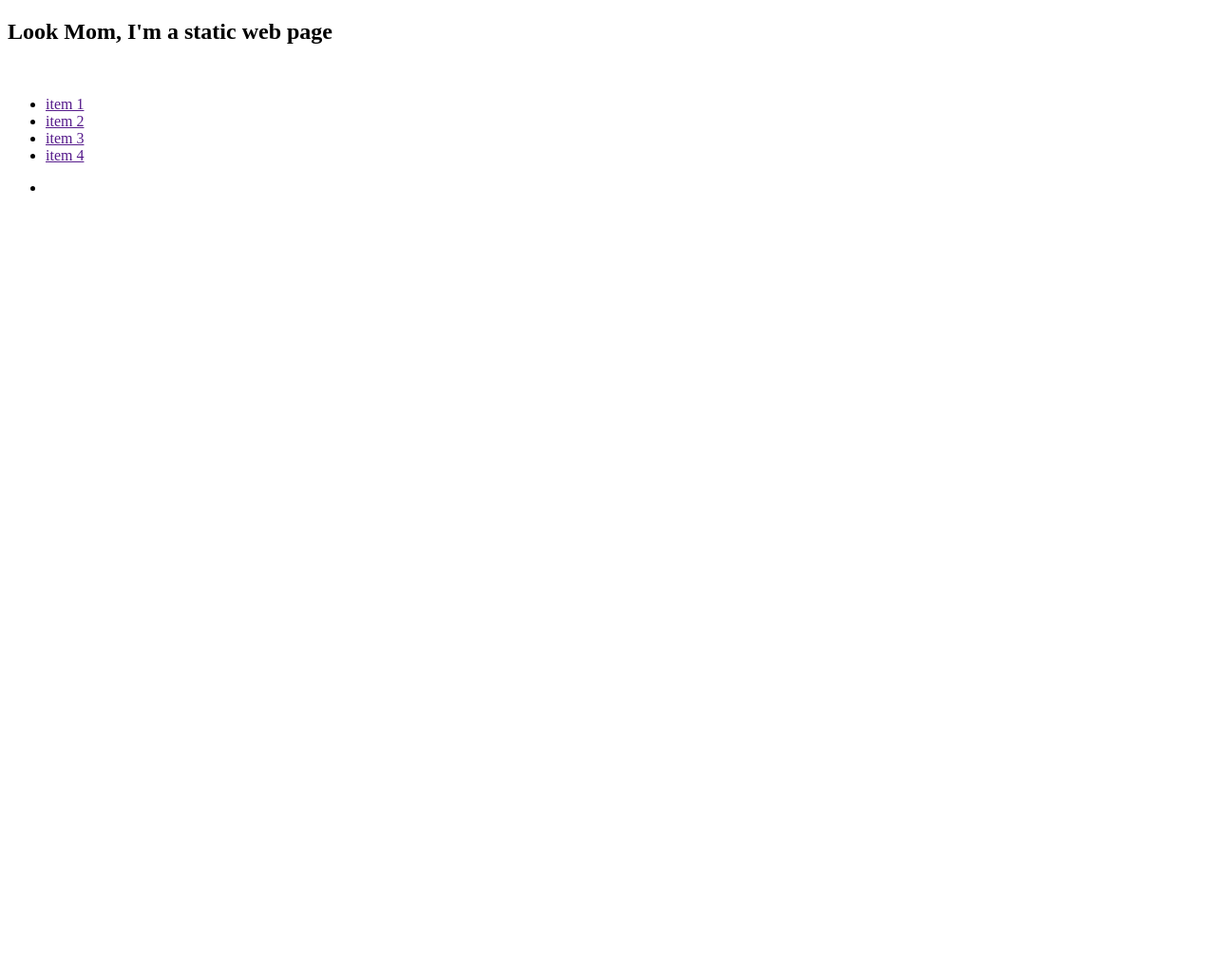
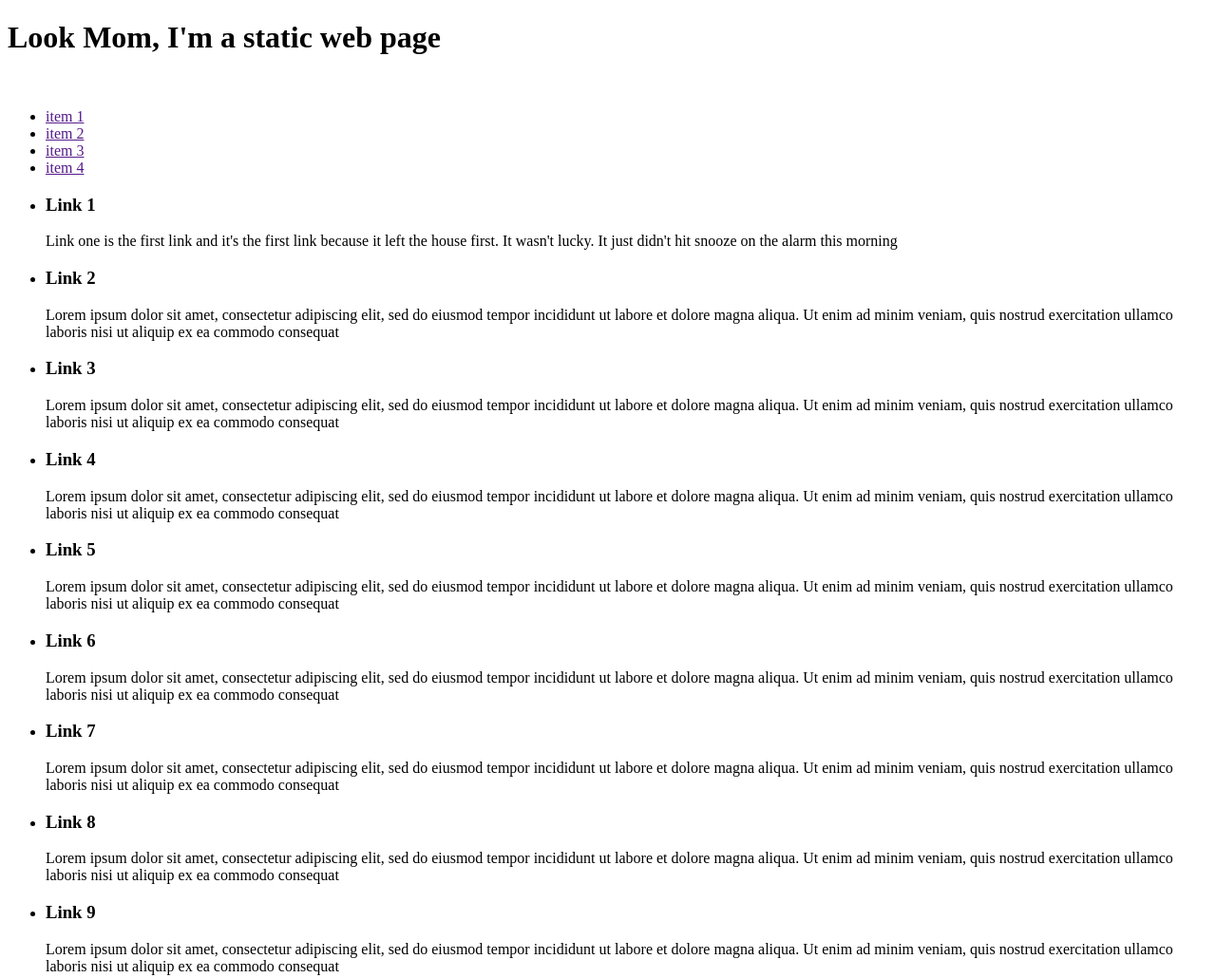
Before and after one commit to RossKeeleySky/pre-bootcamp-static-site, a website: page index.html in a window 1280 px wide. Shown: the top 1030 px of the page at 95% size. Before the commit the page ends 800 px from the top, so only its background shows below. Drawn offline with Linux system fonts and the light colour scheme.

Commit message:
added list and populated with array data from js

```diff
--- a/index.html
+++ b/index.html
@@ -10,15 +10,15 @@
     </head>
     <body>
         <div class="homepage">
-            <h2>Look Mom, I'm a static web page</h2>
+            <h1>Look Mom, I'm a static web page</h1>
             <!-- Header -->
             <header class="homepage__header">
-                <div class="homepage__header-logo">
-                    <a href="">
-                        <img src="" alt="">
-                    </a>
-                </div>
                 <nav class="homepage__header-navbar">
+                    <div class="homepage__header-logo">
+                        <a href="">
+                            <img src="" alt="">
+                        </a>
+                    </div>
                     <ul class="navbar__list">
                         <li class="navbar__list-item">
                             <a href="">item 1</a>
@@ -35,22 +35,19 @@
                     </ul>
                 </nav>
             </header>
+            <div class="homepage__banner">
+
+            </div>
 
             <!-- Main Content -->
             <div class="homepage__main-content">
-                <div>
-                    <ul>
-                        <li></li>
-                    </ul>
-                </div>
-                <div class="sliders">
-
-                </div>
+                <div id="foo"></div>
+                <div class="sliders"></div>
             </div>
 
             <!-- Footer -->
             <footer>
-
+                <h2>I'm a footer</h2>
             </footer>
         </div>
 
--- a/index.js
+++ b/index.js
@@ -0,0 +1,89 @@
+const tilesData = [
+    {
+        "title": "Link 1",
+        "link": "https://i.pcmag.com/imagery/lineups/02EQzmxBV28b44npfNsg5ly-6.1620053617.fit_lim.size_1200x630.jpg",
+        "description": "Link one is the first link and it's the first link because it left the house first. It wasn't lucky. It just didn't hit snooze on the alarm this morning",
+        "image": ""
+    },
+    {
+        "title": "Link 2",
+        "link": "https://i.pcmag.com/imagery/lineups/02EQzmxBV28b44npfNsg5ly-6.1620053617.fit_lim.size_1200x630.jpg",
+        "description": "Lorem ipsum dolor sit amet, consectetur adipiscing elit, sed do eiusmod tempor incididunt ut labore et dolore magna aliqua. Ut enim ad minim veniam, quis nostrud exercitation ullamco laboris nisi ut aliquip ex ea commodo consequat",
+        "image": ""
+    },
+    {
+        "title": "Link 3",
+        "link": "https://i.pcmag.com/imagery/lineups/02EQzmxBV28b44npfNsg5ly-6.1620053617.fit_lim.size_1200x630.jpg",
+        "description": "Lorem ipsum dolor sit amet, consectetur adipiscing elit, sed do eiusmod tempor incididunt ut labore et dolore magna aliqua. Ut enim ad minim veniam, quis nostrud exercitation ullamco laboris nisi ut aliquip ex ea commodo consequat",
+        "image": ""
+    },
+    {
+        "title": "Link 4",
+        "link": "https://i.pcmag.com/imagery/lineups/02EQzmxBV28b44npfNsg5ly-6.1620053617.fit_lim.size_1200x630.jpg",
+        "description": "Lorem ipsum dolor sit amet, consectetur adipiscing elit, sed do eiusmod tempor incididunt ut labore et dolore magna aliqua. Ut enim ad minim veniam, quis nostrud exercitation ullamco laboris nisi ut aliquip ex ea commodo consequat",
+        "image": ""
+    },
+    {
+        "title": "Link 5",
+        "link": "https://i.pcmag.com/imagery/lineups/02EQzmxBV28b44npfNsg5ly-6.1620053617.fit_lim.size_1200x630.jpg",
+        "description": "Lorem ipsum dolor sit amet, consectetur adipiscing elit, sed do eiusmod tempor incididunt ut labore et dolore magna aliqua. Ut enim ad minim veniam, quis nostrud exercitation ullamco laboris nisi ut aliquip ex ea commodo consequat",
+        "image": ""
+    },
+    {
+        "title": "Link 6",
+        "link": "https://i.pcmag.com/imagery/lineups/02EQzmxBV28b44npfNsg5ly-6.1620053617.fit_lim.size_1200x630.jpg",
+        "description": "Lorem ipsum dolor sit amet, consectetur adipiscing elit, sed do eiusmod tempor incididunt ut labore et dolore magna aliqua. Ut enim ad minim veniam, quis nostrud exercitation ullamco laboris nisi ut aliquip ex ea commodo consequat",
+        "image": ""
+    },
+    {
+        "title": "Link 7",
+        "link": "https://i.pcmag.com/imagery/lineups/02EQzmxBV28b44npfNsg5ly-6.1620053617.fit_lim.size_1200x630.jpg",
+        "description": "Lorem ipsum dolor sit amet, consectetur adipiscing elit, sed do eiusmod tempor incididunt ut labore et dolore magna aliqua. Ut enim ad minim veniam, quis nostrud exercitation ullamco laboris nisi ut aliquip ex ea commodo consequat",
+        "image": ""
+    },
+    {
+        "title": "Link 8",
+        "link": "https://i.pcmag.com/imagery/lineups/02EQzmxBV28b44npfNsg5ly-6.1620053617.fit_lim.size_1200x630.jpg",
+        "description": "Lorem ipsum dolor sit amet, consectetur adipiscing elit, sed do eiusmod tempor incididunt ut labore et dolore magna aliqua. Ut enim ad minim veniam, quis nostrud exercitation ullamco laboris nisi ut aliquip ex ea commodo consequat",
+        "image": ""
+    },
+    {
+        "title": "Link 9",
+        "link": "https://i.pcmag.com/imagery/lineups/02EQzmxBV28b44npfNsg5ly-6.1620053617.fit_lim.size_1200x630.jpg",
+        "description": "Lorem ipsum dolor sit amet, consectetur adipiscing elit, sed do eiusmod tempor incididunt ut labore et dolore magna aliqua. Ut enim ad minim veniam, quis nostrud exercitation ullamco laboris nisi ut aliquip ex ea commodo consequat",
+        "image": ""
+    },
+    {
+        "title": "Link 10",
+        "link": "https://i.pcmag.com/imagery/lineups/02EQzmxBV28b44npfNsg5ly-6.1620053617.fit_lim.size_1200x630.jpg",
+        "description": "Lorem ipsum dolor sit amet, consectetur adipiscing elit, sed do eiusmod tempor incididunt ut labore et dolore magna aliqua. Ut enim ad minim veniam, quis nostrud exercitation ullamco laboris nisi ut aliquip ex ea commodo consequat",
+        "image": ""
+    }
+];
+
+function makeUL(array) {
+    // Create the list element:
+    const list = document.createElement('ul');
+
+    for (let i = 0; i < array.length; i++) {
+        // Create the list item:
+        let listItem = document.createElement('li');
+
+        // Set its contents:
+        let listItemTitle = document.createElement('h3'),
+            listItemDescription = document.createElement('p');
+        listItemTitle.appendChild(document.createTextNode(array[i].title));
+        listItemDescription.appendChild(document.createTextNode(array[i].description));
+        listItem.appendChild(listItemTitle);
+        listItem.appendChild(listItemDescription);
+
+        // Add it to the list:
+        list.appendChild(listItem);
+    }
+
+    // Finally, return the constructed list:
+    return list;
+}
+
+// Add the contents of options[0] to #foo:
+document.getElementById('foo').appendChild(makeUL(tilesData));
```
